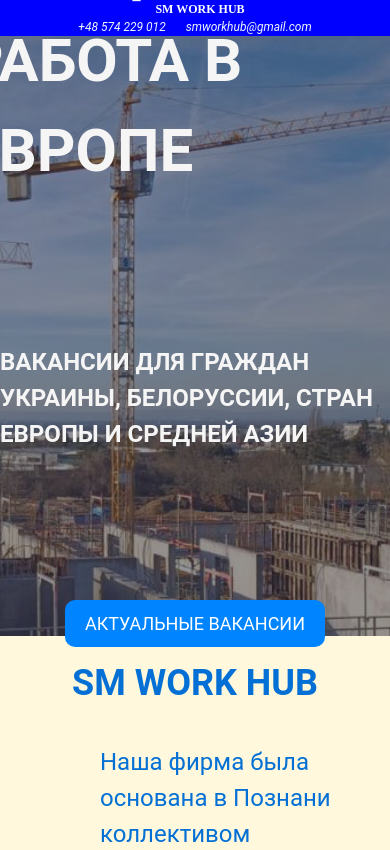
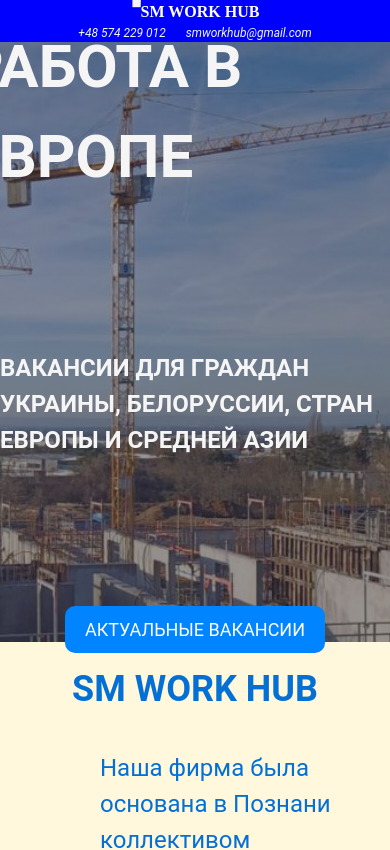
Before and after one commit to imyroslav/sm-work-hub-v8, a React (Vite) app: page / in a window 390 px wide. Shown: the top 850 px of the page. Built offline with nearby package versions, Linux system fonts and the light colour scheme.

Commit message:
mobile-update-2

```diff
--- a/src/components/Address/Address.module.css
+++ b/src/components/Address/Address.module.css
@@ -9,6 +9,7 @@
     font-size: 12px;
     display: flex;
     flex-direction: row;
+    justify-content: space-between;
     gap: 20px;
 
 }
--- a/src/components/NavBar/NavBar.module.css
+++ b/src/components/NavBar/NavBar.module.css
@@ -7,7 +7,7 @@
 .logo {
     font-family: "Raleway", san-serif;
     font-weight: 700;
-    font-size: 12px;
+    font-size: 16px;
     color: white;
     padding-left: 10px;
 }
```
